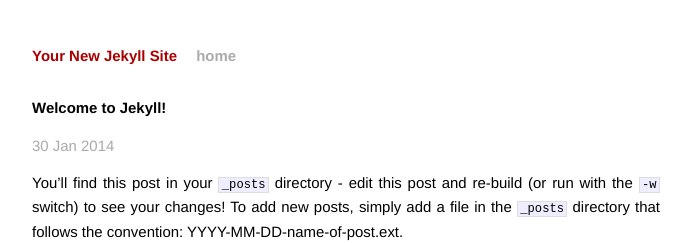
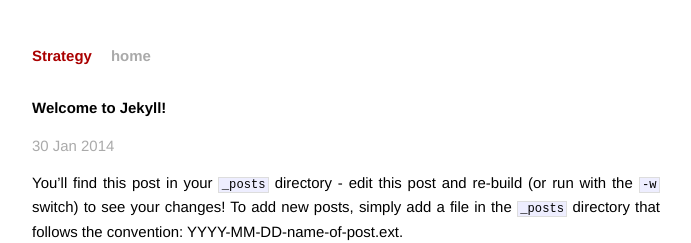
Before and after one commit to Dave-Choi/strategy, a Jekyll site: the page built from _posts/2014-01-30-welcome-to-jekyll.markdown, in a window 1280 px wide. Shown: the top 243 px of the page, without its empty margins (294-985 px from the left). Built offline with Jekyll 4.4.1, drawn with Linux system fonts in a browser that asks for light colours; Markdown is read by kramdown in place of the engine named in the settings.

Commit message:
Retitle the site

```diff
--- a/_config.yml
+++ b/_config.yml
@@ -1,4 +1,4 @@
-name: Your New Jekyll Site
 markdown: redcarpet
+name: Strategy
 pygments: true
 baseurl: "/strategy"
```
